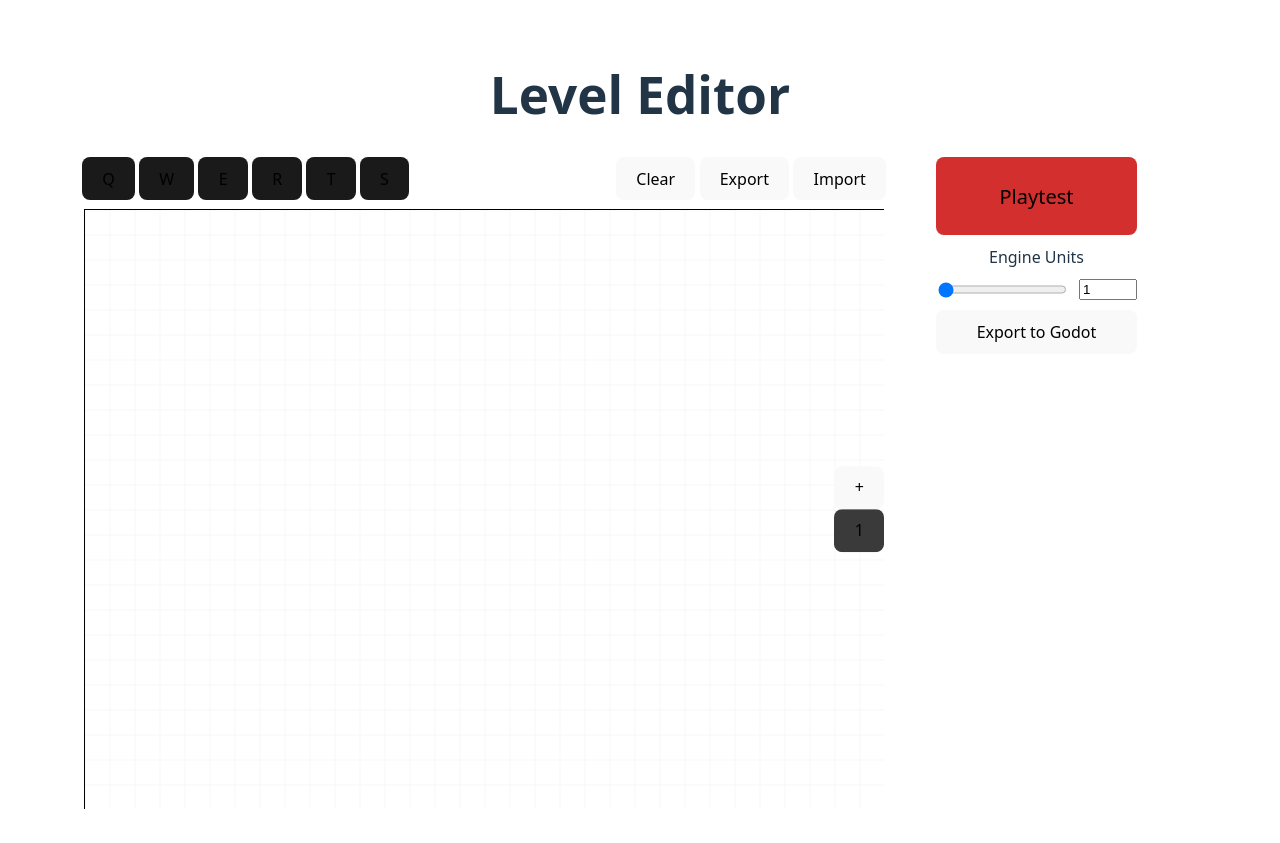
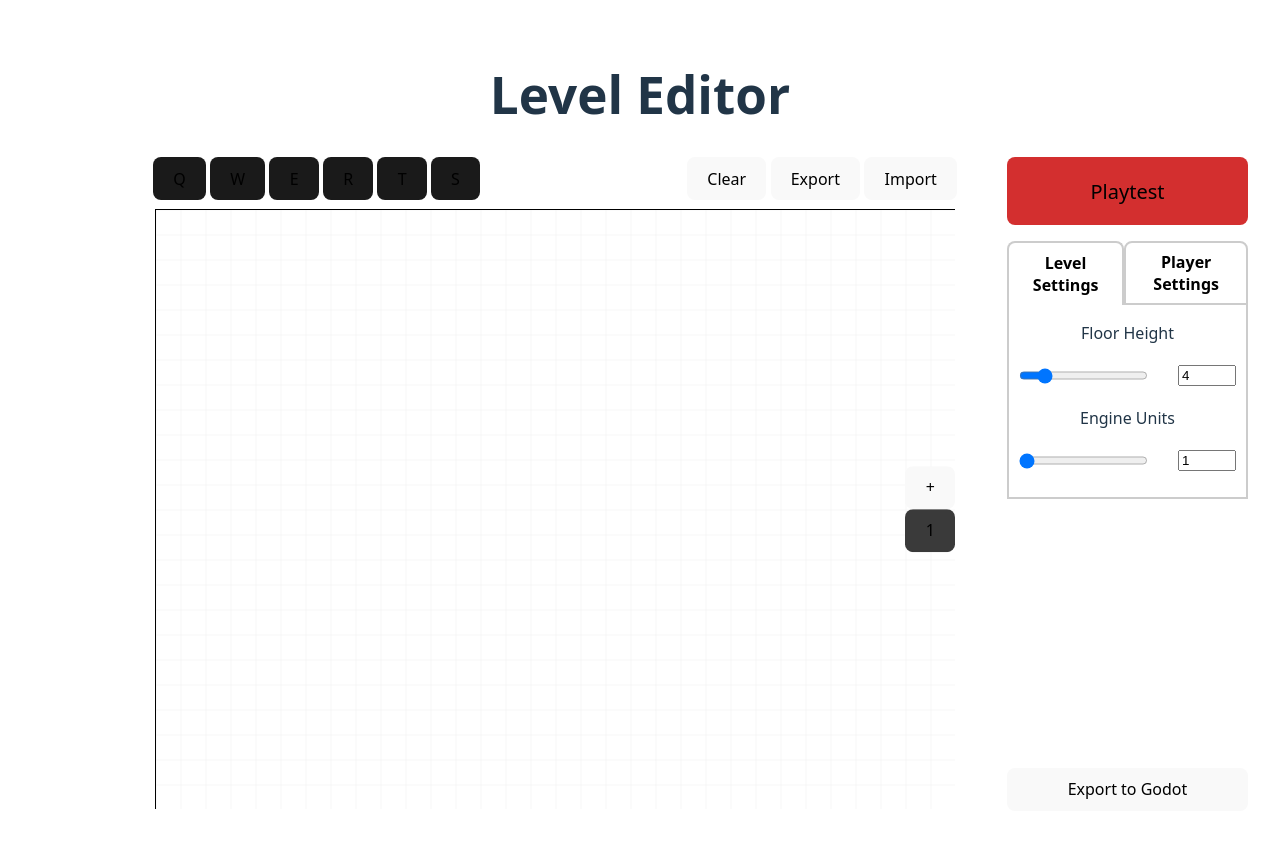
Before and after one commit to StamLord/level-editor, a Svelte app: page / in a window 1280 px wide. Built offline with nearby package versions, Linux system fonts and the light colour scheme.

Commit message:
Refactor UI into smaller components

```diff
--- a/src/app.css
+++ b/src/app.css
@@ -80,7 +80,7 @@ button:focus-visible {
 
 .grid-container {
   display: grid;
-  grid-template-columns: auto 1fr auto 1fr; /* Left div, canvas, right div */
+  grid-template-columns: 1fr 1fr 1fr; /* Left div, canvas, right div */
   width: 100%;
   align-items: center;
   gap: 50px;
@@ -119,29 +119,18 @@ button:focus-visible {
   height: 100%;
   display: flex;
   flex-direction: column;
-  gap: 10px;
-  /* background-color: rgba(255, 255, 255, 0.1); /* Light transparent */
-}
-
-.export-unit-container {
-  display: grid;
-  grid-template-rows: span;
-  grid-template-columns: 1fr auto;
-  gap: 10px;
-}
-
-.export-unit-container #export-unit-input {
-  width: 50px;
 }
 
 .game-iframe {
   border: 2px solid white;
+  display: flex;
 }
 
 .switch-mode-button {
   background-color: #D32F2F;
   font-size: 125%;
   height: 12%;
+  margin-bottom: 1rem;
 }
 
 .playtest-toolbar {
@@ -166,23 +155,55 @@ button:focus-visible {
   background-color: #3a3a3a;
 }
 
-#player-settings {
+.settings-container {
   width: 100%;
   display: grid;
   grid-template-columns: auto;
   grid-template-rows: auto;
   gap: 10px;
+  max-width: 100%; /* prevents overflow */
 }
 
-#player-settings label {
+.settings-container label {
   grid-column: span 2;
+  overflow: hidden;
+  text-overflow: ellipsis;
+  white-space: nowrap; /* or allow wrapping: white-space: normal; */
 }
 
-#player-settings input[type="number"] {
-  width: 50px;
+.settings-container input[type="range"] {
+  margin: 10px;
 }
 
-#player-settings p {
-  margin: 0%;
-  height: 100%;
+.settings-container input[type="number"] {
+  width: 50px;
+  margin: 10px;
 }
+
+.tabs {
+  display: flex;
+  /* gap: 1rem; */
+  /* border-bottom: 2px solid #ccc; */
+}
+
+.tabs button {
+  background: none;
+  border: 2px solid #ccc;
+  padding: 0.5rem 1rem;
+  cursor: pointer;
+  font-weight: bold;
+  border-bottom-right-radius: 0%;
+  border-bottom-left-radius: 0%;
+}
+
+.tabs button.active {
+  border: 2px solid;
+  border-bottom: 0px;
+  border-color: #ccc;
+}
+
+.tab-content {
+  padding: 1rem 0;
+  border: 2px solid #ccc;
+  border-top: 0px;
+}
--- a/src/App.svelte
+++ b/src/components/App.svelte
@@ -1,13 +1,13 @@
 <script>
-  import svelteLogo from './assets/svelte.svg'
+  import svelteLogo from '../assets/svelte.svg'
   import viteLogo from '/vite.svg'
-  import Counter from './lib/Counter.svelte'
+  import Counter from '../lib/Counter.svelte'
   import Canvas from './Canvas.svelte'
   import Game from './Game.svelte';
 </script>
 
 <main>
-
+  <h1>Level Editor</h1>
   <Canvas />  <!-- Use Canvas component here -->
 
   <!-- <h1>Play</h1>
--- a/src/Canvas.svelte
+++ b/src/components/Canvas.svelte
@@ -6,8 +6,6 @@
   on:change={importCanvas}
 />
 
-
-<h1>Level Editor</h1>
 <div class="grid-container">
   <div class="side-panel left"></div>
   <div class="center-panel">
@@ -77,64 +75,11 @@
   </div>
   <div class="side-panel right">
     <button
-      class="switch-mode-button"
-      on:click={switchMode}>
+    class="switch-mode-button"
+    on:click={switchMode}>
       {switchModeBtnText}
     </button>
-    {#if mode === Mode.PLAYTEST}
-      <h3>Player Settings</h3>
-      <div id="player-settings">
-        <label for="player-height-slider">Height</label>
-        <input id="player-height-slider"
-            type="range"
-            min="0.1"
-            max="20"
-            step="0.1"
-            bind:value={playerHeight}>
-        <input type="number" bind:value={playerHeight}>
-        <label for="player-radius-slider">Radius</label>
-        <input id="player-radius-slider"
-            type="range"
-            min="0.1"
-            max="10"
-            step="0.1"
-            bind:value={playerRadius}>
-        <input type="number" bind:value={playerRadius}>
-        <label for="player-speed-slider">Speed</label>
-        <input id="player-speed-slider"
-            type="range"
-            min="0"
-            max="20"
-            step="0.1"
-            bind:value={playerSpeed}>
-        <input type="number" bind:value={playerSpeed}>
-        <label for="player-sprint-speed-slider">Sprint Speed</label>
-        <input id="player-sprint-speed-slider"
-            type="range"
-            min="0"
-            max="20"
-            step="0.1"
-            bind:value={playerSprintSpeed}>
-        <input type="number" bind:value={playerSprintSpeed}>
-        <label for="player-jump-velocity-slider">Jump Velocity</label>
-        <input id="player-jump-velocity-slider"
-            type="range"
-            min="0"
-            max="20"
-            step="0.1"
-            bind:value={playerJumpVelocity}>
-        <input type="number" bind:value={playerJumpVelocity}>
-      </div>
-    {/if}
-    <label for="export-unit-slider">Engine Units</label>
-    <div class="export-unit-container">
-      <input id="export-unit-slider"
-        type="range" min="1"
-        bind:value={exportUnit}/>
-      <input id ="export-unit-input"
-        type="number" min="1"
-        bind:value={exportUnit}/>
-    </div>
+    <SettingsTabs />
     <button
       on:click={exportToTscn}>
       Export to Godot
@@ -146,6 +91,7 @@
 
 <script>
   import Tooltip from './Tooltip.svelte';
+  import SettingsTabs from './SettingsTabs.svelte';
 
   class Line {
     constructor(x1, y1, x2, y2) {
@@ -369,21 +315,14 @@
   let isDrawing = false;
   let gridSize = 25;
   let zoomFactor = 1;
-  let wallHeight = 4;
 
   let isPanning = false;
   let startX, startY;
   let offsetX = -2000;
   let offsetY = -2000;
 
-  let exportUnit = 1; // Will convert grid unit (25) into 1 meter in Godot
-
-  let playerHeight = 2;
-  let playerRadius = 0.3;
-  let playerSpeed = 5;
-  let playerSprintSpeed = 8;
-  let playerJumpVelocity = 4.5;
-
+  import { playerHeight, playerRadius, playerSpeed, playerSprintSpeed, playerJumpVelocity } from '../stores/user';
+  import { exportUnit, floorHeight } from '../stores/user';
   import { onMount } from 'svelte';
 
   onMount(() => {
@@ -564,7 +503,7 @@
     drawRamp(context, stair);
     context.save();
 
-    const lineAmount = wallHeight / 0.25; // Number of steps needed to get to next floor
+    const lineAmount = $floorHeight / 0.25; // Number of steps needed to get to next floor
 
     context.lineWidth = 0.5;
 
@@ -905,9 +844,9 @@
     let j = 0; // Floor number
     floors.forEach(floor => {
       floor.lines.forEach(line => {
-        const engineScale = exportUnit / gridSize;
+        const engineScale = $exportUnit / gridSize;
         const x = (line.x1 + line.x2) * 0.5 * engineScale;
-        const y = (wallHeight * j) + (wallHeight * 0.5);
+        const y = ($floorHeight * j) + ($floorHeight * 0.5);
         const z = (line.y1 + line.y2) * 0.5 * engineScale;
         const name = `wall_${i}`;
 
@@ -917,11 +856,11 @@
         // Sub resources
         let boxRandomId = Math.random().toString(36).substring(2, 7); // 5-char random ID
         sub_resources += `[sub_resource type="BoxShape3D" id="BoxShape3D_${boxRandomId}"]\n`;
-        sub_resources += `size = Vector3(${length}, ${wallHeight}, ${thickness})\n\n`;
+        sub_resources += `size = Vector3(${length}, ${floorHeight}, ${thickness})\n\n`;
 
         let quadRandomId = Math.random().toString(36).substring(2, 7); // 5-char random ID
         sub_resources += `[sub_resource type="QuadMesh" id="QuadMesh_${quadRandomId}"]\n`;
-        sub_resources += `size = Vector2(${length}, ${wallHeight})\n\n`;
+        sub_resources += `size = Vector2(${length}, ${floorHeight})\n\n`;
 
         // StaticBody3D
         nodes += `[node name="${name}" type="StaticBody3D" parent="."]\n`;
@@ -1035,19 +974,19 @@
 
   function getLinesData() {
     return {
-      'scale': exportUnit / gridSize,
+      'scale': $exportUnit / gridSize,
       'floors': floors,
-      'height': wallHeight,
+      'height': $floorHeight,
     };
   }
 
   function getPlayerData() {
     return {
-      'height': playerHeight,
-      'radius': playerRadius,
-      'speed': playerSpeed,
-      'sprint_speed': playerSprintSpeed,
-      'jump_velocity': playerJumpVelocity
+      'height': $playerHeight,
+      'radius': $playerRadius,
+      'speed': $playerSpeed,
+      'sprint_speed': $playerSprintSpeed,
+      'jump_velocity': $playerJumpVelocity
     };
   }
 
--- /dev/null
+++ b/src/components/LevelSettings.svelte
@@ -0,0 +1,20 @@
+<script>
+    import { exportUnit, floorHeight } from '../stores/user.js';
+    import Slider from './Slider.svelte';
+
+    let unit;
+    $: unit = $exportUnit;
+    $: exportUnit.set(unit);
+
+    let height;
+    $: height = $floorHeight;
+    $: floorHeight.set(height);
+
+</script>
+
+<div>
+    <div class="settings-container">
+        <Slider label="Floor Height" min={1} max={20} step={0.25} bind:value={height}/>
+        <Slider label="Engine Units" min={1} max={10} step={0.25} bind:value={unit}/>
+    </div>
+</div>
--- /dev/null
+++ b/src/components/PlayerSettings.svelte
@@ -0,0 +1,35 @@
+<script>
+    import {playerHeight, playerRadius, playerSpeed, playerSprintSpeed, playerJumpVelocity} from '../stores/user.js';
+    import Slider from './Slider.svelte';
+
+    let height, radius, speed, sprintSpeed, jumpVelocity;
+
+    $: height = $playerHeight;
+    $: playerHeight.set(height);
+
+    $: radius = $playerRadius;
+    $: playerRadius.set(radius);
+
+    $: speed = $playerSpeed;
+    $: playerSpeed.set(speed);
+
+    $: speed = $playerSpeed;
+    $: playerSpeed.set(speed);
+
+    $: sprintSpeed = $playerSprintSpeed;
+    $: playerSprintSpeed.set(sprintSpeed);
+
+    $: jumpVelocity = $playerJumpVelocity;
+    $: playerJumpVelocity.set(jumpVelocity);
+
+</script>
+
+<div>
+    <div class="settings-container">
+        <Slider label="Height" min={1} max={20} step={0.1} bind:value={height}/>
+        <Slider label="Radius" min={0.1} max={10} step={0.1} bind:value={radius}/>
+        <Slider label="Speed" min={0} max={20} step={0.1} bind:value={speed}/>
+        <Slider label="Sprint Speed" min={0} max={20} step={0.1} bind:value={sprintSpeed}/>
+        <Slider label="Jump Velocity" min={0} max={20} step={0.1} bind:value={jumpVelocity}/>
+    </div>
+</div>
--- /dev/null
+++ b/src/components/SettingsTabs.svelte
@@ -0,0 +1,37 @@
+<div class="side-panel right">
+    <div class="tabs">
+        {#each tabs as tab}
+            <button
+                class:active={tab === active}
+                on:click={() => active = tab}>
+                {tab}
+            </button>
+        {/each}
+    </div>
+
+    <div class="tab-content">
+        {#if active === Tab.PLAYER_SETTINGS}
+            <PlayerSettings/>
+        {:else if active === Tab.LEVEL_SETTINGS}
+            <LevelSettings/>
+        {/if}
+    </div>
+
+
+</div>
+
+<script>
+    import PlayerSettings from "../components/PlayerSettings.svelte";
+    import LevelSettings from "./LevelSettings.svelte";
+
+    const Tab = {
+    LEVEL_SETTINGS: "Level Settings",
+    PLAYER_SETTINGS: "Player Settings",
+    };
+
+    let tabs = [Tab.LEVEL_SETTINGS, Tab.PLAYER_SETTINGS]
+
+    let active = Tab.LEVEL_SETTINGS;
+
+
+</script>
--- /dev/null
+++ b/src/components/Slider.svelte
@@ -0,0 +1,20 @@
+<script>
+    export let label = 'slider';
+    export let min = 0;
+    export let max = 100;
+    export let step = 1;
+    export let value;
+
+    let sliderId = `slider-${Math.random().toString(36).slice(2, 11)}`;
+
+</script>
+
+<label for={sliderId}>{label}</label>
+<input
+    id={sliderId}
+    type="range"
+    min={min}
+    max={max}
+    step={step}
+    bind:value={value}>
+<input type="number" bind:value={value}>
--- a/src/main.js
+++ b/src/main.js
@@ -1,6 +1,6 @@
 import { mount } from 'svelte'
 import './app.css'
-import App from './App.svelte'
+import App from './components/App.svelte'
 
 const app = mount(App, {
   target: document.getElementById('app'),
--- /dev/null
+++ b/src/stores/user.js
@@ -0,0 +1,10 @@
+import { writable } from 'svelte/store';
+
+export let playerHeight = writable(2);
+export let playerRadius = writable(0.3);
+export let playerSpeed = writable(5);
+export let playerSprintSpeed = writable(8);
+export let playerJumpVelocity = writable(4.5);
+
+export let exportUnit = writable(1); // Will convert grid unit (25px) into 1 meter in Godot
+export let floorHeight = writable(4); // Default height for each floor - Affects wall, ramps & stairs height
```
Also changed, not shown: src/components/Game.svelte (renamed from src/Game.svelte), src/components/Tooltip.svelte (renamed from src/Tooltip.svelte).
